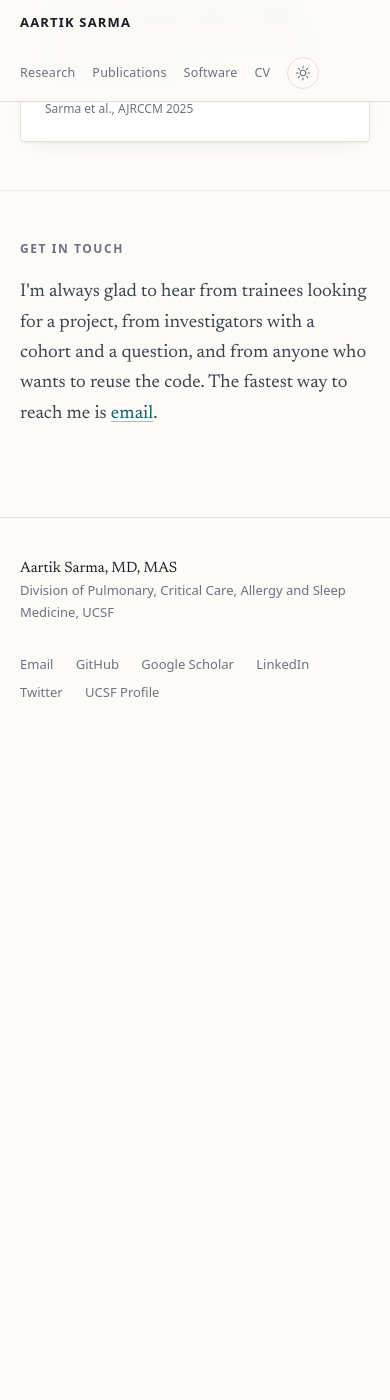
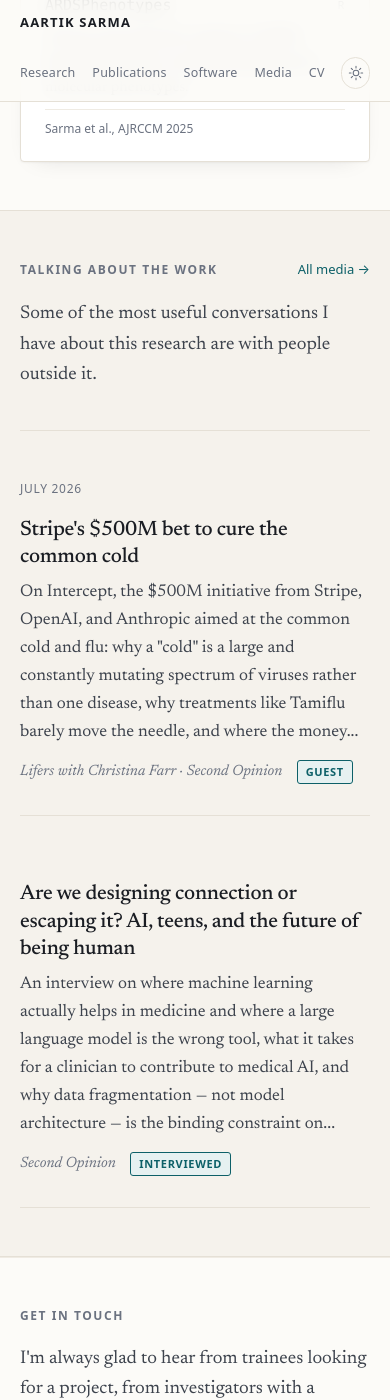
Before and after one commit to AartikSarma/aartiksarma.github.io, a Jekyll site: the page built from index.html, in a window 390 px wide and 1400 px high, scrolled down 5588 px. Built offline with Jekyll 4.4.1, drawn with Linux system fonts in a browser that asks for light colours; before the commit the page ends 6347 px from its top, so only the background shows below that; some of the changed text lies outside the part shown.

Commit message:
Add media section and Scrub Capital affiliation
Adds _data/media.yml plus a /media/ page and a homepage section for
interviews and public commentary. The Media nav link appears only while
that data file has entries, matching how Writing behaves.

Two entries: the Lifers with Christina Farr episode on the $500M Intercept
initiative, and the Second Opinion interview on where machine learning
helps in medicine and where an LLM is the wrong tool. The second carries a
verbatim pull quote.

Also surfaces the Scrub Capital venture fellowship, which wasn't
represented anywhere on the site — added to the CV and the homepage rail.

Co-Authored-By: Claude Opus 5 <noreply@anthropic.com>
Claude-Session: https://claude.ai/code/session_01VnRYDjPogaea2fBGxvhz2X

```diff
--- /dev/null
+++ b/_data/media.yml
@@ -0,0 +1,45 @@
+# ---------------------------------------------------------------------------
+# Media, interviews, and public commentary
+# ---------------------------------------------------------------------------
+# Fields:
+#   title    required. The episode or article title.
+#   outlet   required. Publication or show name.
+#   url      required.
+#   role     optional. "Guest", "Interviewed", "Quoted", "Author" — shown as a tag.
+#   date     optional. Free text, e.g. "July 2026". Omitted cleanly if absent.
+#   host     optional. Interviewer or host.
+#   blurb    optional. One or two sentences on what it covered.
+#   quote    optional. A verbatim pull quote. Keep it contiguous — do not splice
+#            sentences from different parts of the piece.
+#   featured optional. true surfaces it on the homepage.
+# ---------------------------------------------------------------------------
+
+- title: "Stripe's $500M bet to cure the common cold"
+  outlet: "Lifers with Christina Farr · Second Opinion"
+  url: "https://secondopinion.media/podcast/s/lifers_with_christina_farr/dr_aartik_sarma_ucsf_on_stripe_s_500m_bet_to_cure_the_common_cold"
+  role: Guest
+  date: "July 2026"
+  host: "Christina Farr"
+  featured: true
+  blurb: >-
+    On Intercept, the $500M initiative from Stripe, OpenAI, and Anthropic aimed
+    at the common cold and flu: why a "cold" is a large and constantly mutating
+    spectrum of viruses rather than one disease, why treatments like Tamiflu
+    barely move the needle, and where the money would do the most good — indoor
+    air filtration and nasal sprays in the near term, and vaccines targeting the
+    conserved parts of these viruses over the longer one.
+
+- title: "Are we designing connection or escaping it? AI, teens, and the future of being human"
+  outlet: "Second Opinion"
+  url: "https://secondopinion.media/p/roundup-are-we-designing-connection-or-escaping-it-ai-teens-and-the-future-of-being-human"
+  role: Interviewed
+  featured: true
+  blurb: >-
+    An interview on where machine learning actually helps in medicine and where
+    a large language model is the wrong tool, what it takes for a clinician to
+    contribute to medical AI, and why data fragmentation — not model
+    architecture — is the binding constraint on precision medicine.
+  quote: >-
+    The art of computational medical research is understanding what the right
+    tool is to use for a specific question. More focused tools can often get you
+    to an answer faster and in a more explainable fashion.
--- a/_includes/nav.html
+++ b/_includes/nav.html
@@ -10,6 +10,9 @@
       <a href="{{ '/research/' | relative_url }}"{% if page.url contains '/research' %} aria-current="page"{% endif %}>Research</a>
       <a href="{{ '/publications/' | relative_url }}"{% if page.url contains '/publications' %} aria-current="page"{% endif %}>Publications</a>
       <a href="{{ '/software/' | relative_url }}"{% if page.url contains '/software' %} aria-current="page"{% endif %}>Software</a>
+      {%- if site.data.media.size > 0 %}
+      <a href="{{ '/media/' | relative_url }}"{% if page.url contains '/media' %} aria-current="page"{% endif %}>Media</a>
+      {%- endif %}
       {%- if site.posts.size > 0 %}
       <a href="{{ '/writing/' | relative_url }}"{% if page.url contains '/writing' %} aria-current="page"{% endif %}>Writing</a>
       {%- endif %}
--- a/assets/css/main.css
+++ b/assets/css/main.css
@@ -490,6 +490,19 @@ pre code { background: none; border: 0; padding: 0; }
 .selected__venue a { text-decoration: none; }
 .selected__venue a:hover { text-decoration: underline; }
 
+.pullquote {
+  margin: 1.15rem 0 0;
+  padding-left: 1.25rem;
+  border-left: 2px solid var(--accent);
+  font-size: 1.15rem;
+  line-height: 1.5;
+  color: var(--ink);
+  max-width: 52ch;
+  text-wrap: pretty;
+}
+.pullquote::before { content: "\201C"; }
+.pullquote::after  { content: "\201D"; }
+
 /* ==========================================================================
    Publications
    ========================================================================== */
--- a/index.html
+++ b/index.html
@@ -190,8 +191,45 @@ description: >-
 
 <!-- ===================================================================== -->
 
+{%- assign media = site.data.media | where: "featured", true -%}
+{%- if media.size > 0 %}
+<section class="section section--sunk">
+  <div class="wrap">
+    <div class="section-head">
+      <h2 class="section-head__title">Talking about the work</h2>
+      <a class="section-head__more" href="{{ '/media/' | relative_url }}">All media &rarr;</a>
+    </div>
+
+    <p class="section-intro">
+      Some of the most useful conversations I have about this research are with
+      people outside it.
+    </p>
+
+    <div class="selected">
+      {%- for item in media %}
+      <article class="selected__item">
+        <p class="selected__meta">{{ item.date }}</p>
+        <div>
+          <h3 class="selected__title"><a href="{{ item.url }}">{{ item.title }}</a></h3>
+          {%- if item.blurb %}
+          <p class="selected__summary">{{ item.blurb | truncatewords: 45 }}</p>
+          {%- endif %}
+          <p class="selected__venue">
+            <span class="pub__journal">{{ item.outlet }}</span>
+            {%- if item.role %}<span class="tag tag--first">{{ item.role }}</span>{% endif -%}
+          </p>
+        </div>
+      </article>
+      {%- endfor %}
+    </div>
+  </div>
+</section>
+{%- endif %}
+
+<!-- ===================================================================== -->
+
 {%- if site.posts.size > 0 %}
-<section class="section section--sunk">
+<section class="section">
   <div class="wrap">
     <div class="section-head">
       <h2 class="section-head__title">Writing</h2>
```
Also changed, not shown: other parts of index.html (+2 -1 lines), cv.html (+11 -0 lines), media.html (added, +45 -0 lines), README.md.
